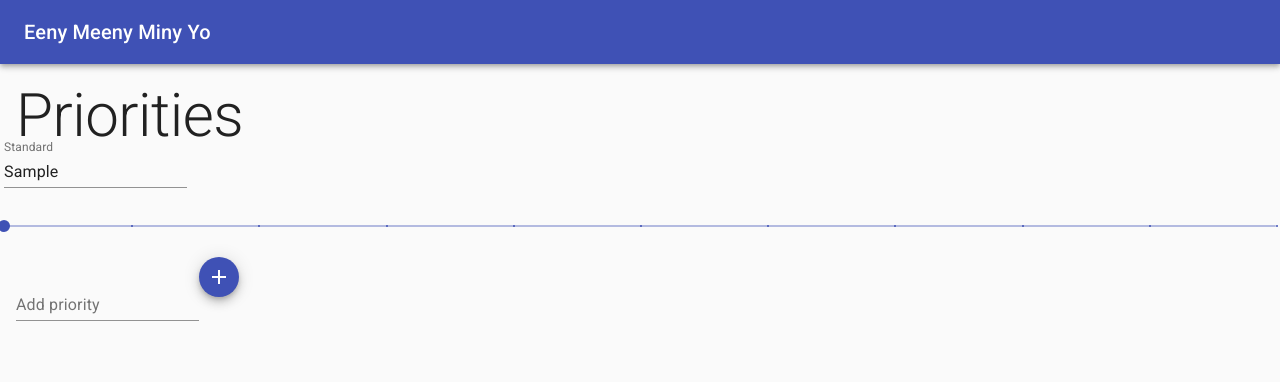
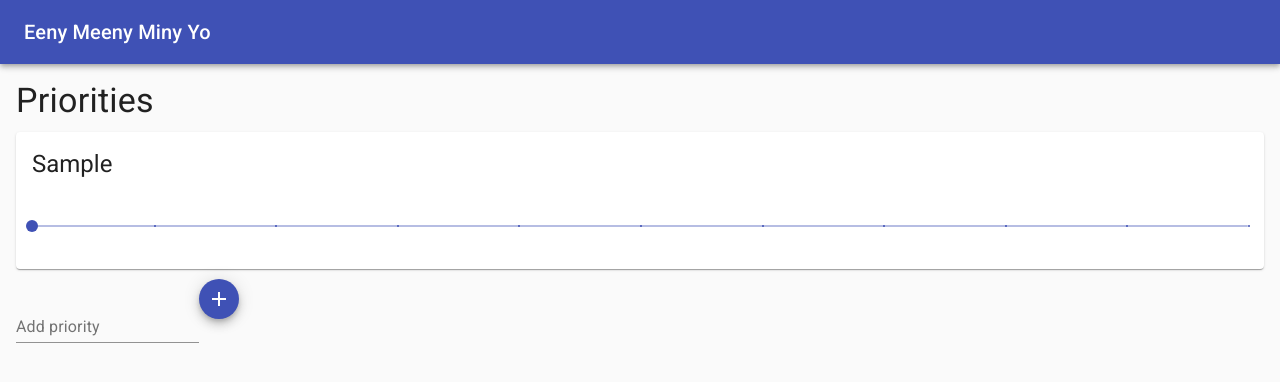
Before and after one commit to michael-j-chinn/emmy, a React (Create React App) app in the folder emmy/: page /prioritised in a window 1280 px wide. Both pictures are taken after typing "Sample" into the empty fields and a click on the button "add". Shown: the top 382 px of the page. Built offline with nearby package versions, Linux system fonts and the light colour scheme.

Commit message:
Partial progress on Prioritise

```diff
--- a/emmy/src/Components/Prioritised/PriorityList/index.js
+++ b/emmy/src/Components/Prioritised/PriorityList/index.js
@@ -1,9 +1,8 @@
-import React, { Component } from 'react';
-import Grid from '@material-ui/core/Grid';
+import React, { Component, Fragment } from 'react';
 import Fab from '@material-ui/core/Fab';
 import AddIcon from '@material-ui/icons/Add';
 import TextField from '@material-ui/core/TextField';
-import PriorityListItem from '../PriorityListItem'
+import PriorityListItem from '../PriorityListItem';
 
 class PriorityList extends Component {
 	constructor(props) {
@@ -14,16 +13,23 @@ class PriorityList extends Component {
 		};
 		this.onSubmit = this.onSubmit.bind(this);
 		this.onChange = this.onChange.bind(this);
+		this.onSliderChange = this.onSliderChange.bind(this);
 	}
 
 	onChange(e) {
 		this.setState({ newPriorityName: e.target.value });
 	}
 
+	onSliderChange = name => (e, value) => {
+		this.setState({ priotities: this.state.priotities.map(p => (p.name === name ? {...p, value: value} : p)) });
+	}
+
 	onSubmit(e) {
 		e.preventDefault();
 		let { priotities, newPriorityName } = this.state;
+		let id = ++priotities.length;
 		priotities.push({
+			id,
 			name: newPriorityName,
 			value: 0
 		});
@@ -35,9 +41,12 @@ class PriorityList extends Component {
 		let { priotities, newPriorityName } = this.state;
 
 		return (
-			<Grid container spacing={3}>
-				{priotities.map(p => <PriorityListItem value={p.name} />)}
-				<Grid item xs={12}>
+			<Fragment>
+				{priotities.map(p => <PriorityListItem
+					key={p.id}
+					id={p.name}
+					onSliderChange={this.onSliderChange}
+					value={p.name} />)}
 				<form onSubmit={this.onSubmit}>
 					<TextField
 						id="add-priority"
@@ -51,8 +60,7 @@ class PriorityList extends Component {
 						<AddIcon />
 					</Fab>
 				</form>
-				</Grid>
-			</Grid>
+			</Fragment>
 		);
 	}
 }
--- a/emmy/src/Components/Prioritised/PriorityListItem/index.js
+++ b/emmy/src/Components/Prioritised/PriorityListItem/index.js
@@ -1,20 +1,18 @@
 import React, { Component } from 'react';
-import Grid from '@material-ui/core/Grid';
-import TextField from '@material-ui/core/TextField';
 import Slider from '@material-ui/core/Slider';
+import Card from '@material-ui/core/Card';
+import CardHeader from '@material-ui/core/CardHeader';
+import CardContent from '@material-ui/core/CardContent';
+
 
 class PriorityListItem extends Component {
-	constructor(props) {
-		super(props);
-	}
-
 	render() {
 		return (
-			<Grid container spacing={3}>
-				<Grid container item xs={12}>
-					<TextField id="standard-basic" label="Standard" value={this.props.value} />
-				</Grid>
-				<Grid item xs={12}>
+			<Card style={{marginBottom: 10}}>
+				<CardHeader
+					title={this.props.value}
+				/>
+				<CardContent>
 					<Slider
 						defaultValue={0}
 						aria-labelledby="discrete-slider"
@@ -23,9 +21,10 @@ class PriorityListItem extends Component {
 						marks
 						min={10}
 						max={110}
+						onChange={this.props.onSliderChange(this.props.value)}
 					/>
-				</Grid>
-			</Grid>
+				</CardContent>
+			</Card>
 		);
 	}
 }
--- a/emmy/src/Components/Prioritised/index.js
+++ b/emmy/src/Components/Prioritised/index.js
@@ -4,7 +4,7 @@ import Typography from '@material-ui/core/Typography';
 
 function PriorityContainer(props) {
 	return <Fragment>
-		<Typography variant="h2">
+		<Typography variant="h4" style={{marginBottom:10}}>
 			Priorities
 		</Typography>
 		<PriorityList />
```
Also changed, not shown: emmy/src/Components/Social.js (+10 -9 lines). Lines whose indentation alone changed are shown as unchanged.
